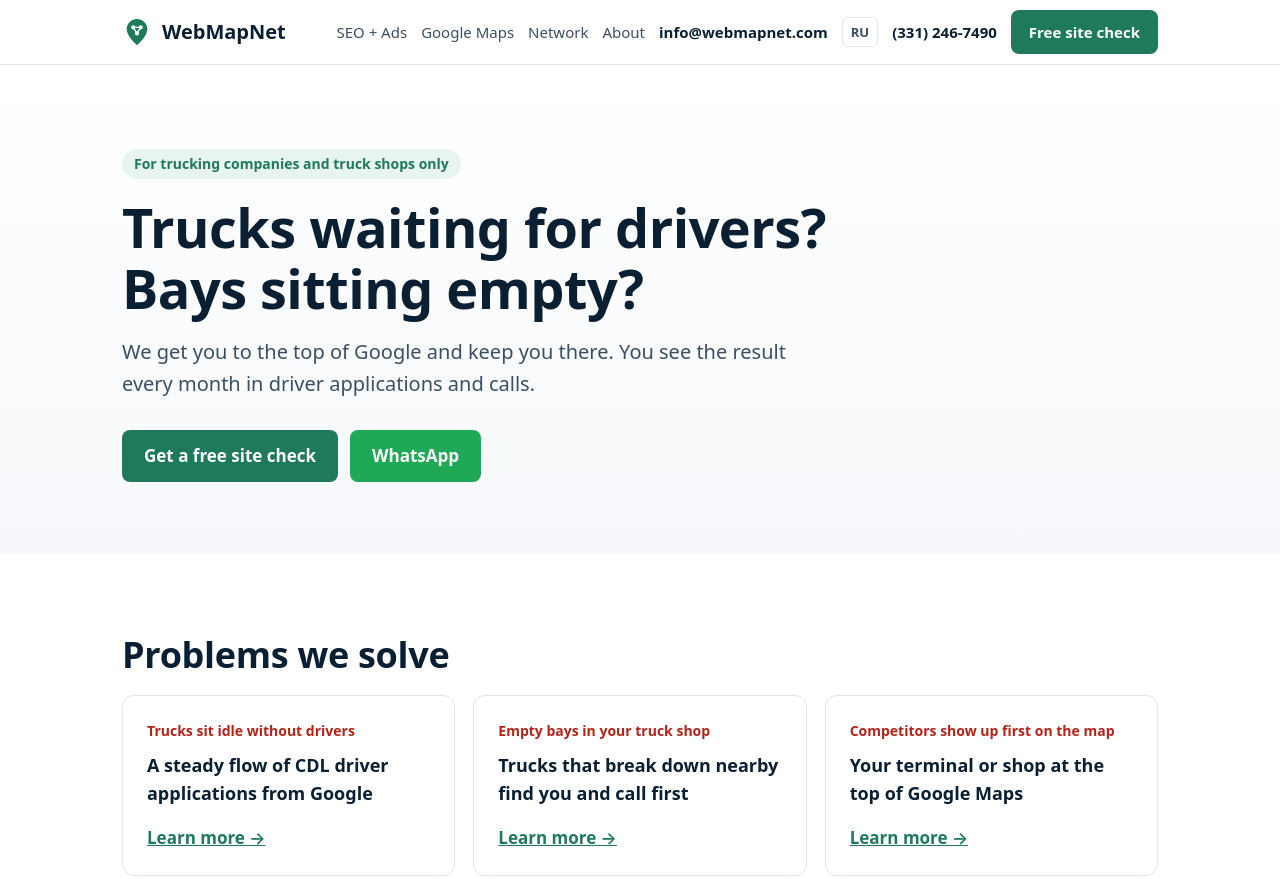
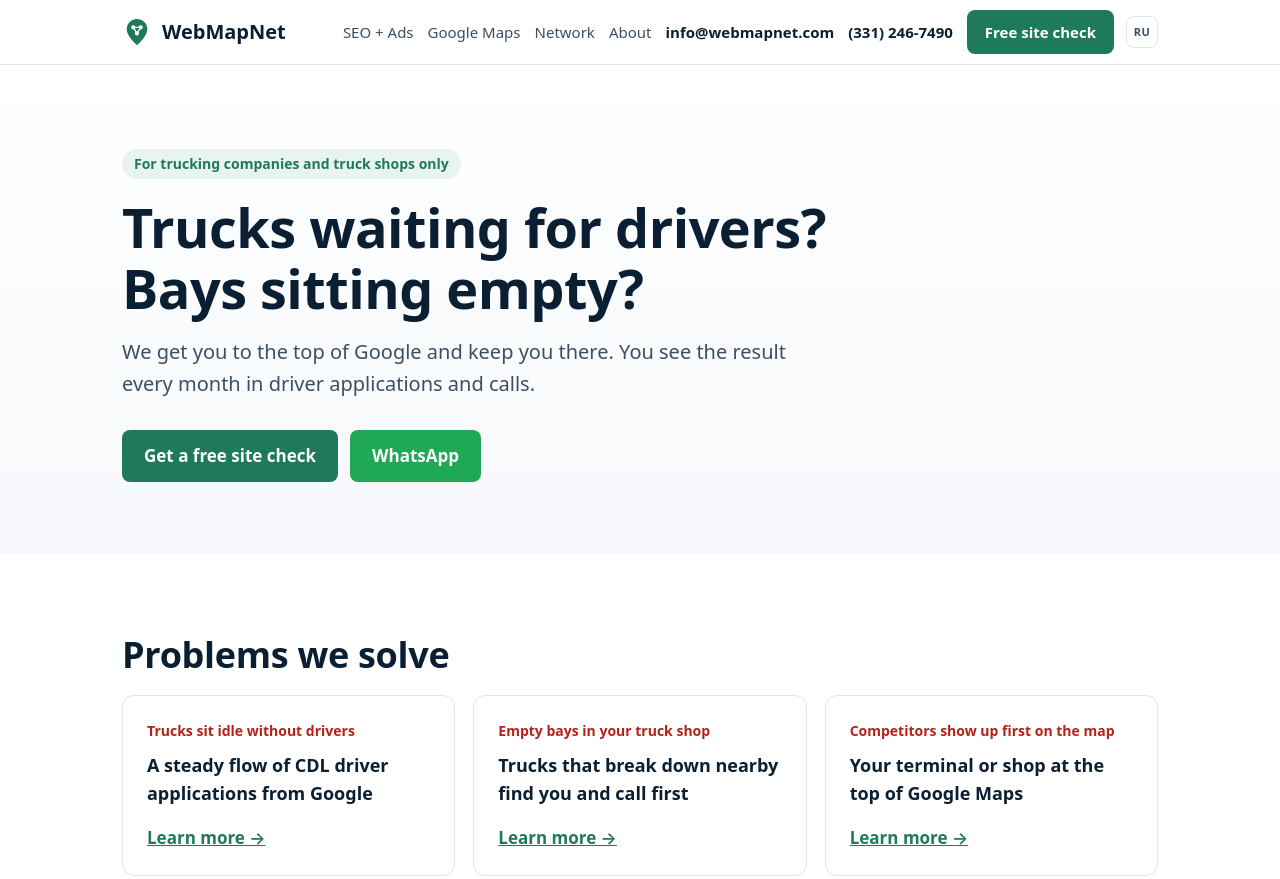
Before and after one commit to rafissabitov/webmapnet-site, a plain HTML site: page index.html in a window 1280 px wide. Shown: the top 879 px of the page. Drawn offline with Linux system fonts and the light colour scheme.

Commit message:
Language switch: small square, last item in the header
Co-Authored-By: Claude Opus 5.5 <noreply@anthropic.com>
Claude-Session: https://claude.ai/code/session_0135i87Z5YPNDuRxeL9ARPWo

```diff
--- a/index.html
+++ b/index.html
@@ -123,9 +123,9 @@
       <a href="/network/">Network</a>
       <a href="/about/">About</a>
       <a class="phone email" href="mailto:info@webmapnet.com?subject=Trucking%20marketing">info@webmapnet.com</a>
-      <a class="lang" href="/ru/" hreflang="ru" lang="ru">RU</a>
       <a class="phone tel" href="tel:+13312467490">(331) 246-7490</a>
       <a class="btn" href="/#check">Free<span class="long"> site</span> check</a>
+      <a class="lang" href="/ru/" hreflang="ru" lang="ru" title="Русский" aria-label="Русская версия">RU</a>
     </nav>
   </div>
 </header>
--- a/styles.css
+++ b/styles.css
@@ -98,9 +98,10 @@ footer .wrap{display:flex;justify-content:space-between;flex-wrap:wrap;gap:10px}
 .finds.plain li{padding-left:16px}
 .finds.plain li:before{content:none}
 @media (max-width:1280px){.nav nav a{margin-left:14px}}
-.nav nav a.lang{font-weight:700;font-size:13px;border:1px solid var(--line);border-radius:6px;padding:4px 8px}
-.nav nav a.lang{display:inline-block!important}
-@media (max-width:720px){.nav nav a.btn.wa{display:none}.nav nav a.lang{margin-left:10px}}
-@media (max-width:380px){.nav nav a.lang{margin-left:6px;padding:3px 6px}.brand{font-size:16px;gap:6px}.brand svg{width:24px;height:24px}.nav nav a.btn{padding:8px 10px;font-size:13px}}
 .card p.pq,.pq{color:#b42318;font-size:14px;font-weight:700;margin:0 0 8px;text-transform:none}
 .card.prob h3{font-size:18px;margin:0}
+.nav nav a.lang{display:inline-flex!important;align-items:center;justify-content:center;width:32px;height:32px;padding:0;margin-left:12px;border:1px solid var(--line);border-radius:8px;font-size:11px;font-weight:700;letter-spacing:.4px;color:var(--ink2);text-decoration:none;flex:none;transition:border-color .15s,color .15s,background .15s}
+.nav nav a.lang:hover,.nav nav a.lang:focus-visible{border-color:var(--ink);color:var(--ink);background:#fff}
+@media (max-width:720px){.nav nav a.btn.wa{display:none}.nav nav a.lang{margin-left:8px}}
+@media (max-width:380px){.nav nav a.lang{width:28px;height:28px;font-size:10px;margin-left:6px}}
+@media (max-width:380px){.brand{font-size:16px;gap:6px}.brand svg{width:24px;height:24px}.nav nav a.btn{padding:8px 10px;font-size:13px}}
```
Also changed, not shown: about/index.html (+1 -1 lines), google-maps/index.html (+1 -1 lines), network/index.html (+1 -1 lines), ru/index.html (+1 -1 lines), seo-google-ads/index.html (+1 -1 lines).
